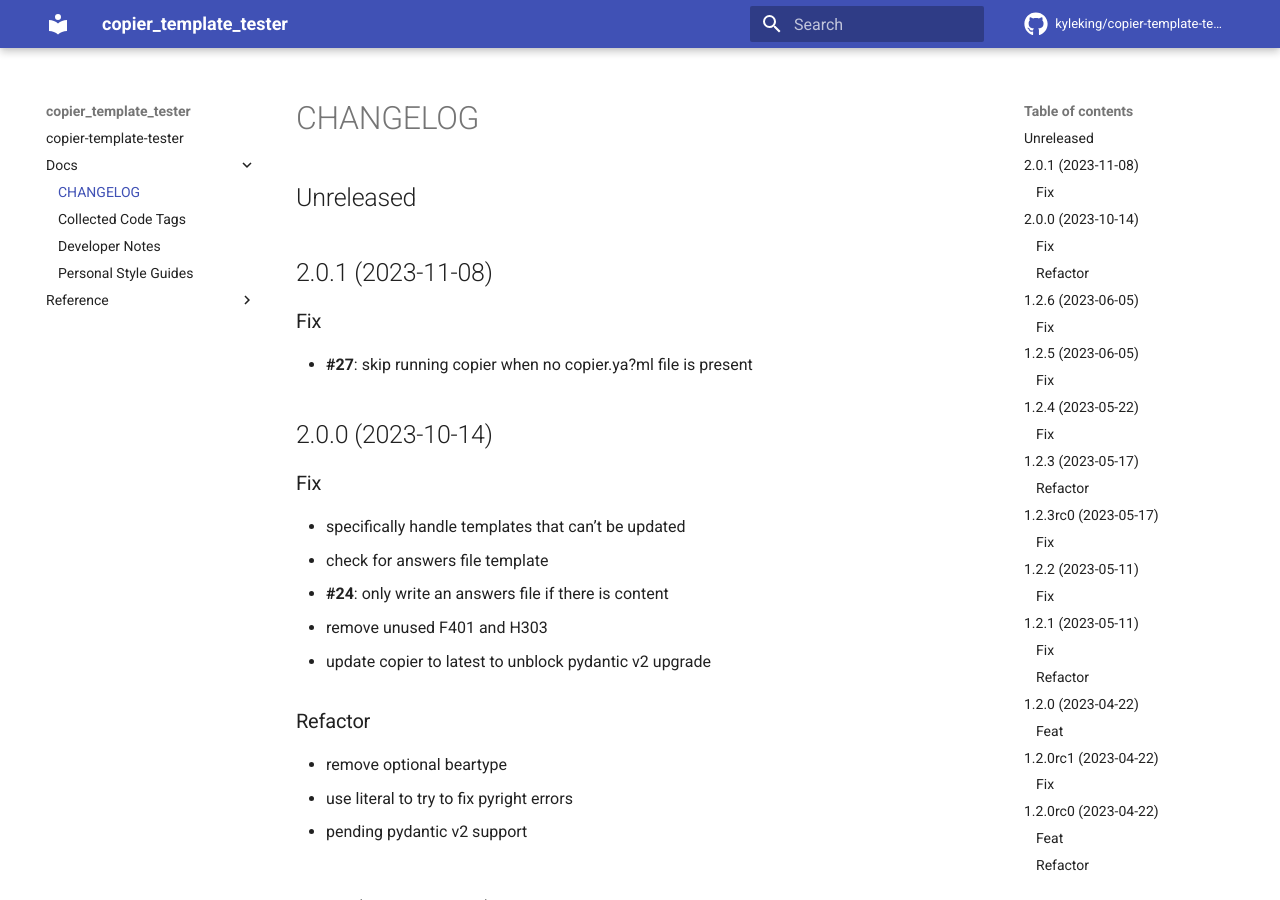
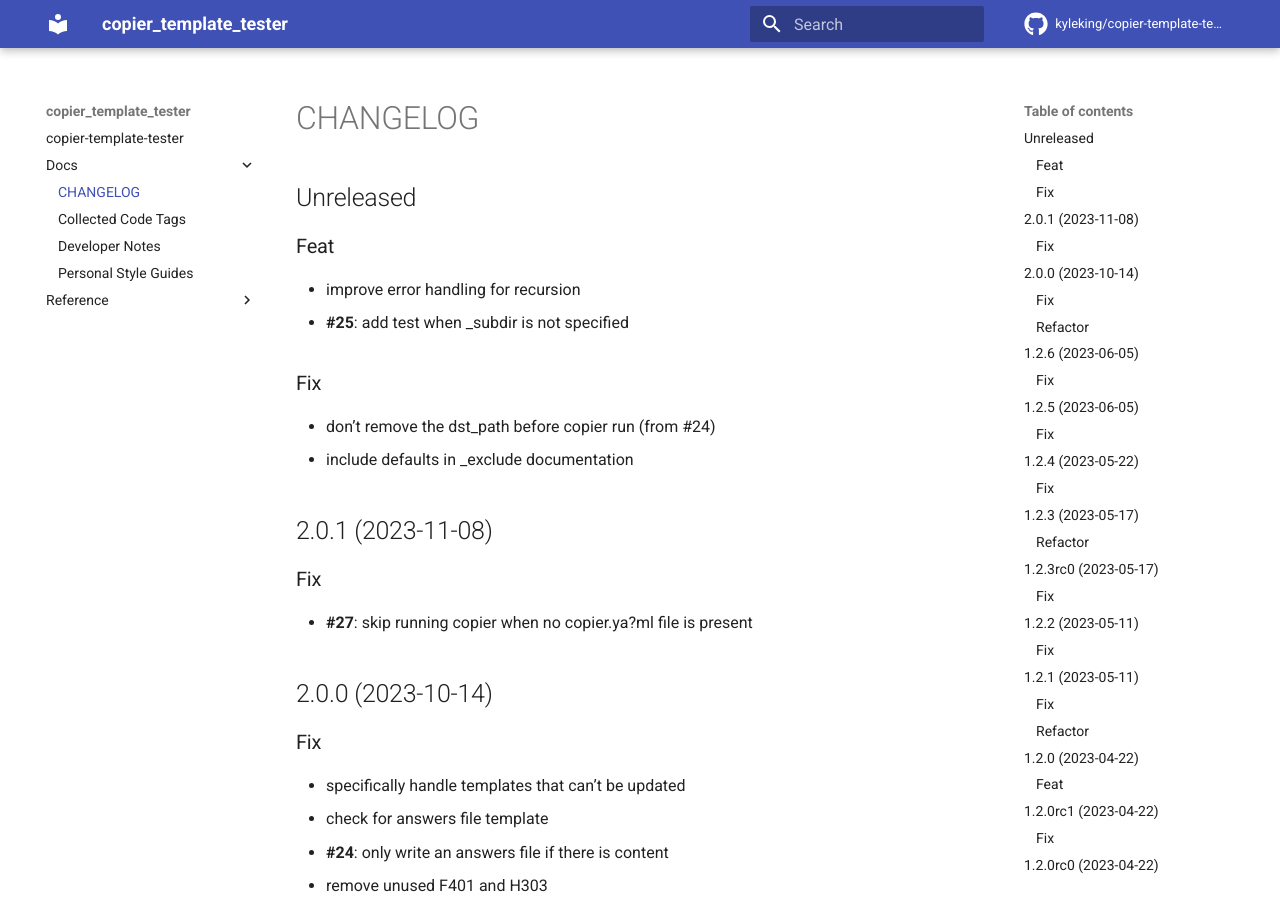
Before and after one commit to KyleKing/copier-template-tester, an MkDocs documentation site: the page built from docs/docs/CHANGELOG.md, in a window 1280 px wide and 900 px high. Built offline with MkDocs 1.6.1 and Material for MkDocs 9.7.7, drawn with Linux system fonts in a browser that asks for light colours; comment, search, counter and statistics services are not loaded.

```diff
--- a/docs/docs/CHANGELOG.md
+++ b/docs/docs/CHANGELOG.md
@@ -1,4 +1,14 @@
 ## Unreleased
+
+### Feat
+
+- improve error handling for recursion
+- **#25**: add test when _subdir is not specified
+
+### Fix
+
+- don't remove the dst_path before copier run (from #24)
+- include defaults in _exclude documentation
 
 ## 2.0.1 (2023-11-08)
 
--- a/pyproject.toml
+++ b/pyproject.toml
@@ -36,6 +36,7 @@ calcipy = {extras = ["doc", "lint", "nox", "stale", "tags", "test", "types"], ve
 pytest-shell-utilities = ">=1.7.0"
 types-pyyaml = ">=6.0.12.9"
 types-setuptools = ">=67.6.0.8"
+virtualenv = "^20.24.6"
 
 [tool.poetry.scripts]
 ctt = "copier_template_tester.main:run_cli"
```
Also changed, not shown: docs/docs/CODE_TAG_SUMMARY.md (+1 -1 lines), docs/docs/DEVELOPER_GUIDE.md (+2 -2 lines), 2 other files.
